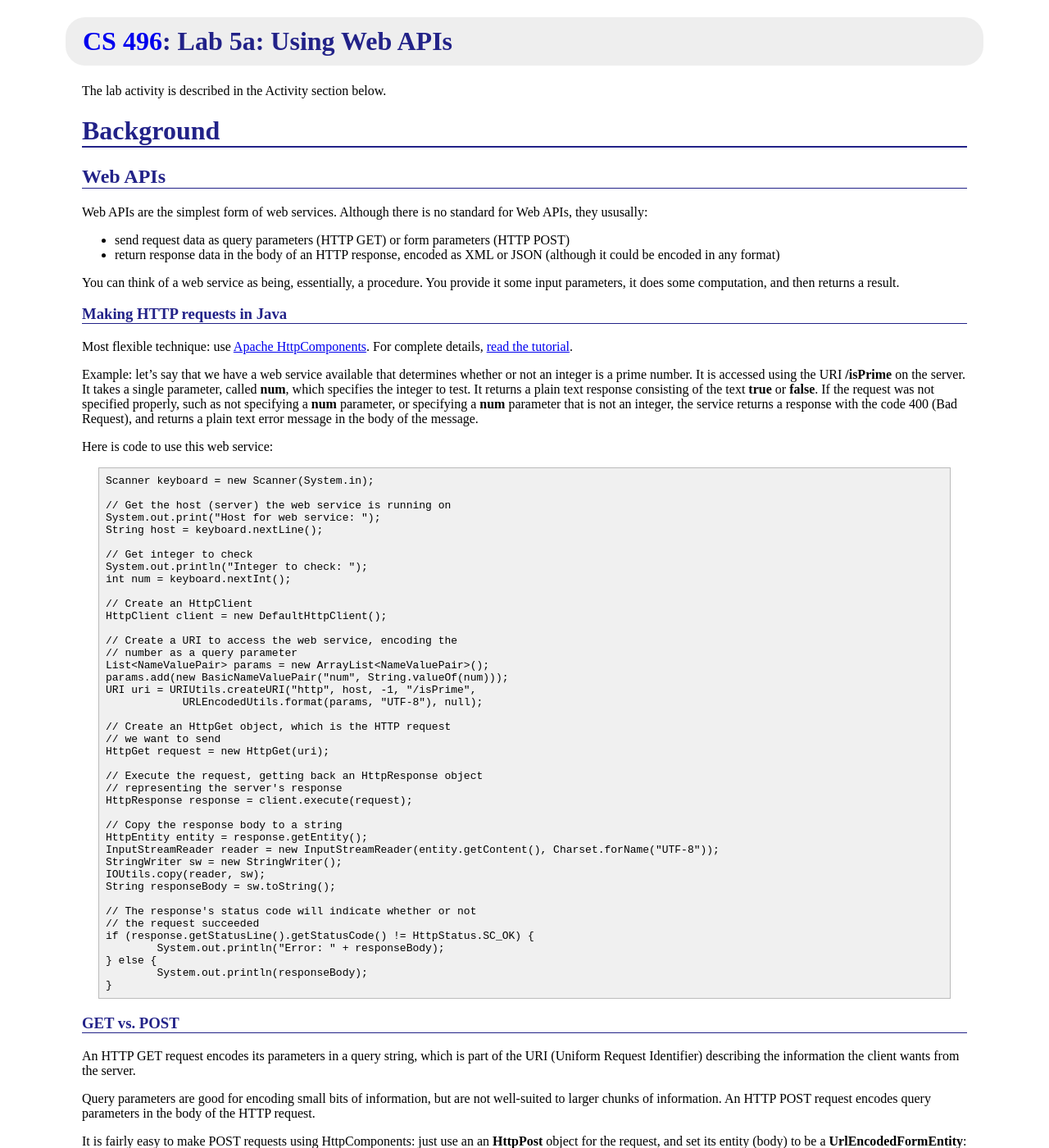
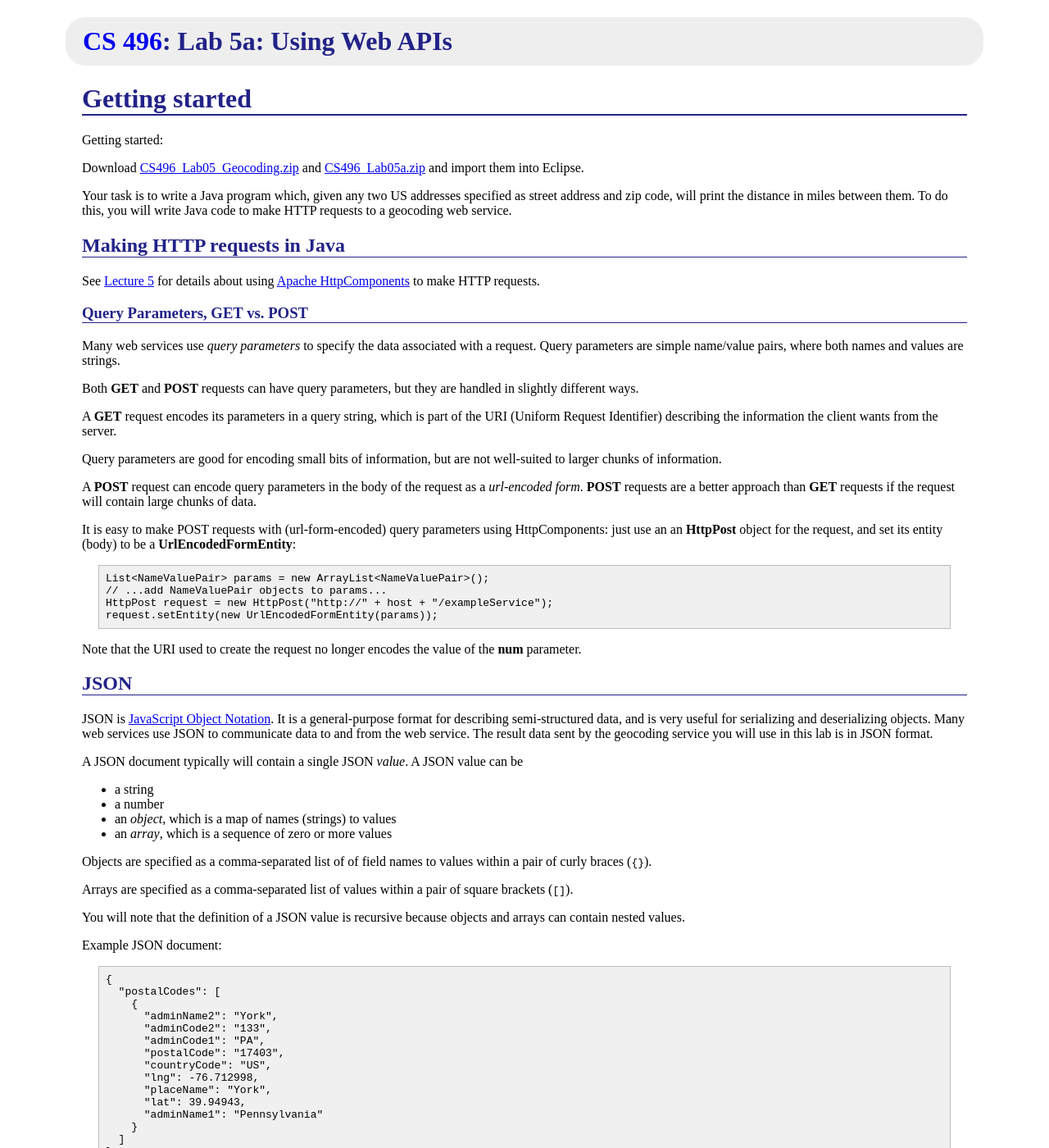
Before and after one commit to ycpcs/cs496-spring2014, a Jekyll site: the page built from labs/lab05a.md, in a window 1280 px wide and 1400 px high. Shown: the whole window at 82% size. Built offline with Jekyll 4.4.1, drawn with Linux system fonts in a browser that asks for light colours; Markdown is read by kramdown in place of the engine named in the settings; some of the changed text lies outside the part shown.

Commit message:
some reworking of lab05a
Tidied up the lab description, referred to notes for
lecture 5 rather than including a long explanation of
web services and how to use apache HttpComponents.

Edited the lab project to leave stuff for the students
to do.

```diff
--- a/labs/lab05a.md
+++ b/labs/lab05a.md
@@ -3,89 +3,42 @@ layout: default
 title: "Lab 5a: Using Web APIs"
 ---
 
-The lab activity is described in the Activity section below.
+# Getting started
 
-Background
-==========
+Getting started:
 
-Web APIs
---------
+Download [CS496\_Lab05\_Geocoding.zip](CS496_Lab05_Geocoding.zip) and [CS496\_Lab05a.zip](CS496_Lab05a.zip) and import them into Eclipse.
 
-Web APIs are the simplest form of web services. Although there is no standard for Web APIs, they ususally:
+Your task is to write a Java program which, given any two US addresses specified as street address and zip code, will print the distance in miles between them.  To do this, you will write Java code to make HTTP requests to a geocoding web service.
 
--   send request data as query parameters (HTTP GET) or form parameters (HTTP POST)
--   return response data in the body of an HTTP response, encoded as XML or JSON (although it could be encoded in any format)
+## Making HTTP requests in Java
 
-You can think of a web service as being, essentially, a procedure. You provide it some input parameters, it does some computation, and then returns a result.
+See [Lecture 5](../lectures/lecture05.html) for details about using [Apache HttpComponents](http://hc.apache.org/) to make HTTP requests.
 
-### Making HTTP requests in Java
+### Query Parameters, GET vs. POST
 
-Most flexible technique: use [Apache HttpComponents](http://hc.apache.org/). For complete details, [read the tutorial](http://hc.apache.org/httpcomponents-client-ga/tutorial/html/).
+Many web services use *query parameters* to specify the data associated with a request.  Query parameters are simple name/value pairs, where both names and values are strings.
 
-Example: let's say that we have a web service available that determines whether or not an integer is a prime number. It is accessed using the URI **/isPrime** on the server. It takes a single parameter, called **num**, which specifies the integer to test. It returns a plain text response consisting of the text **true** or **false**. If the request was not specified properly, such as not specifying a **num** parameter, or specifying a **num** parameter that is not an integer, the service returns a response with the code 400 (Bad Request), and returns a plain text error message in the body of the message.
+Both **GET** and **POST** requests can have query parameters, but they are handled in slightly different ways.
 
-Here is code to use this web service:
+A **GET** request encodes its parameters in a query string, which is part of the URI (Uniform Request Identifier) describing the information the client wants from the server.
 
-	Scanner keyboard = new Scanner(System.in);
+Query parameters are good for encoding small bits of information, but are not well-suited to larger chunks of information.
 
-	// Get the host (server) the web service is running on
-	System.out.print("Host for web service: ");
-	String host = keyboard.nextLine();
+A **POST** request can encode query parameters in the body of the request as a *url-encoded form*. **POST** requests are a better approach than **GET** requests if the request will contain large chunks of data.
 
-	// Get integer to check
-	System.out.println("Integer to check: ");
-	int num = keyboard.nextInt();
+It is easy to make POST requests with (url-form-encoded) query parameters using HttpComponents: just use an an **HttpPost** object for the request, and set its entity (body) to be a **UrlEncodedFormEntity**:
 
-	// Create an HttpClient
-	HttpClient client = new DefaultHttpClient();
-
-	// Create a URI to access the web service, encoding the
-	// number as a query parameter
-	List<NameValuePair> params = new ArrayList<NameValuePair>();
-	params.add(new BasicNameValuePair("num", String.valueOf(num)));
-	URI uri = URIUtils.createURI("http", host, -1, "/isPrime",
-		    URLEncodedUtils.format(params, "UTF-8"), null);
-
-	// Create an HttpGet object, which is the HTTP request
-	// we want to send
-	HttpGet request = new HttpGet(uri);
-
-	// Execute the request, getting back an HttpResponse object
-	// representing the server's response
-	HttpResponse response = client.execute(request);
-
-	// Copy the response body to a string
-	HttpEntity entity = response.getEntity();
-	InputStreamReader reader = new InputStreamReader(entity.getContent(), Charset.forName("UTF-8"));
-	StringWriter sw = new StringWriter();
-	IOUtils.copy(reader, sw);
-	String responseBody = sw.toString();
-
-	// The response's status code will indicate whether or not
-	// the request succeeded
-	if (response.getStatusLine().getStatusCode() != HttpStatus.SC_OK) {
-		System.out.println("Error: " + responseBody);
-	} else {
-		System.out.println(responseBody);
-	}
-
-### GET vs. POST
-
-An HTTP GET request encodes its parameters in a query string, which is part of the URI (Uniform Request Identifier) describing the information the client wants from the server.
-
-Query parameters are good for encoding small bits of information, but are not well-suited to larger chunks of information. An HTTP POST request encodes query parameters in the body of the HTTP request.
-
-It is fairly easy to make POST requests using HttpComponents: just use an an **HttpPost** object for the request, and set its entity (body) to be a **UrlEncodedFormEntity**:
-
-    HttpPost request = new HttpPost("http://" + host + "/isPrime");
+    List<NameValuePair> params = new ArrayList<NameValuePair>();
+    // ...add NameValuePair objects to params...
+    HttpPost request = new HttpPost("http://" + host + "/exampleService");
     request.setEntity(new UrlEncodedFormEntity(params));
 
 Note that the URI used to create the request no longer encodes the value of the **num** parameter.
 
-JSON
-----
+## JSON
 
-JSON is [JavaScript Object Notation](http://en.wikipedia.org/wiki/Json).  It is a general-purpose format for describing semi-structured data, and is very useful for serializing and deserializing objects.
+JSON is [JavaScript Object Notation](http://en.wikipedia.org/wiki/Json).  It is a general-purpose format for describing semi-structured data, and is very useful for serializing and deserializing objects.  Many web services use JSON to communicate data to and from the web service.  The result data sent by the geocoding service you will use in this lab is in JSON format.
 
 A JSON document typically will contain a single JSON *value*.  A JSON value can be
 
@@ -120,8 +73,7 @@ Example JSON document:
 
 This document is the result of a geocoding query on an address (725 Grantley Rd, zip code 17403). Note that it specifies a latitude and longitude for the address. Geocoding is useful for applications that need to do operations based on geographic locations.
 
-Interpreting JSON in a program
-------------------------------
+## Interpreting JSON in a program
 
 Both clients and providers of web services will need a way of converting data to and from JSON format.
 
@@ -133,16 +85,11 @@ In the **CS496\_Lab05\_Geocoding** package is a class called **PostalCode**, whi
 
 As we have seen previously, the Jackson library automatically handles the conversion from JSON to a Java object (POJO).
 
-Activity
-========
+# Your Task
 
-Getting started:
+Your task is to implement the **geocode** method in the **Main** class.  It takes a street address and zip code, and returns a **PostalCode** object representing the result of geocoding the address.
 
-Download [CS496\_Lab05\_Geocoding.zip](CS496_Lab05_Geocoding.zip) and [CS496\_Lab05a.zip](CS496_Lab05a.zip) and import them into Eclipse.
-
-Your task is to write a Java program which, given any two US addresses specified as street address and zip code, will print the distance in miles between them.
-
-Example run (user input in **bold**):
+A **main** method is provided.  It takes two street addresses and zip codes, and uses the **geocode** method on them, and then computes the approximate geographical distance between them.  Example run (user input in **bold**):
 
 <pre>
 First street address: <b>725 Grantley Rd</b>
@@ -152,19 +99,7 @@ Second zip code      : <b>20500</b>
 Distance is 74.80 miles
 </pre>
 
-Use the free geocoding API described here:
-
-> <http://www.geonames.org/export/free-geocoding.html>
-
-You will need to use the following parameters:
-
--   **postalcode** - the zip code
--   **placeName** - the street address
--   **country** - should be set to "US"
-
-The result is an JSON-encoded document in the format shown above in the JSON section.
-
-You can find the (approximate) distance in miles between two points (*lat1,lng1* and *lat2,lng2*) using the following formula:
+The **ComputeDistance** controller in the **CS496\_Lab05\_Geocoding** project computes approximate geographic distance between two locations specified by GPS coordinates (latitude/longitude).  It uses the following formula:
 
     double dist = 3956 * 2 * Math.asin(
             Math.sqrt(
@@ -172,6 +107,21 @@ You can find the (approximate) distance in miles between two points (*lat1,lng1*
                 Math.cos(lat1 * Math.PI / 180) * Math.cos(lat1 * Math.PI / 180) *
                 Math.pow(Math.sin((lng1 - lng2) * Math.PI / 180 / 2), 2)));
 
+## Implementing the geocode method
+
+Use the free geocoding API described here:
+
+> <http://www.geonames.org/export/free-geocoding.html>
+
+You will need to use a **GET** request with the following query parameters:
+
+-   **postalcode** - the zip code
+-   **placeName** - the street address
+-   **country** - should be set to "US"
+-   **username** - should be set to "ycpcs\_cs496"
+
+The result is an JSON-encoded document in the format shown above in the JSON section.  Use the Jackson **ObjectMapper** to convert it to a **PostalCodes** object.  Return the first **PostalCode** contained in that object as the result of the **geocode** method.
+
 <!-- vim:set wrap: ­-->
 <!-- vim:set linebreak: -->
 <!-- vim:set nolist: -->
--- a/lectures/lecture05.md
+++ b/lectures/lecture05.md
@@ -16,7 +16,7 @@ As a review, the four types of HTTP methods called by REST requests are
 REST Objects
 ============
 
-Java supports a variety of [Apache HttpComponents](http://hc.apache.org/) that allow for the creation of different REST requests. The basic structure for all the requests it to create an **HTTPClient** object, an appropriate **URI**
+The [Apache HttpComponents](http://hc.apache.org/) library allows for the creation of different REST requests. The basic structure for all the requests it to create an **HTTPClient** object, an appropriate **URI**
 
     // Create HTTP client
     HttpClient client = new DefaultHttpClient();
```
Also changed, not shown: 1 other file.
